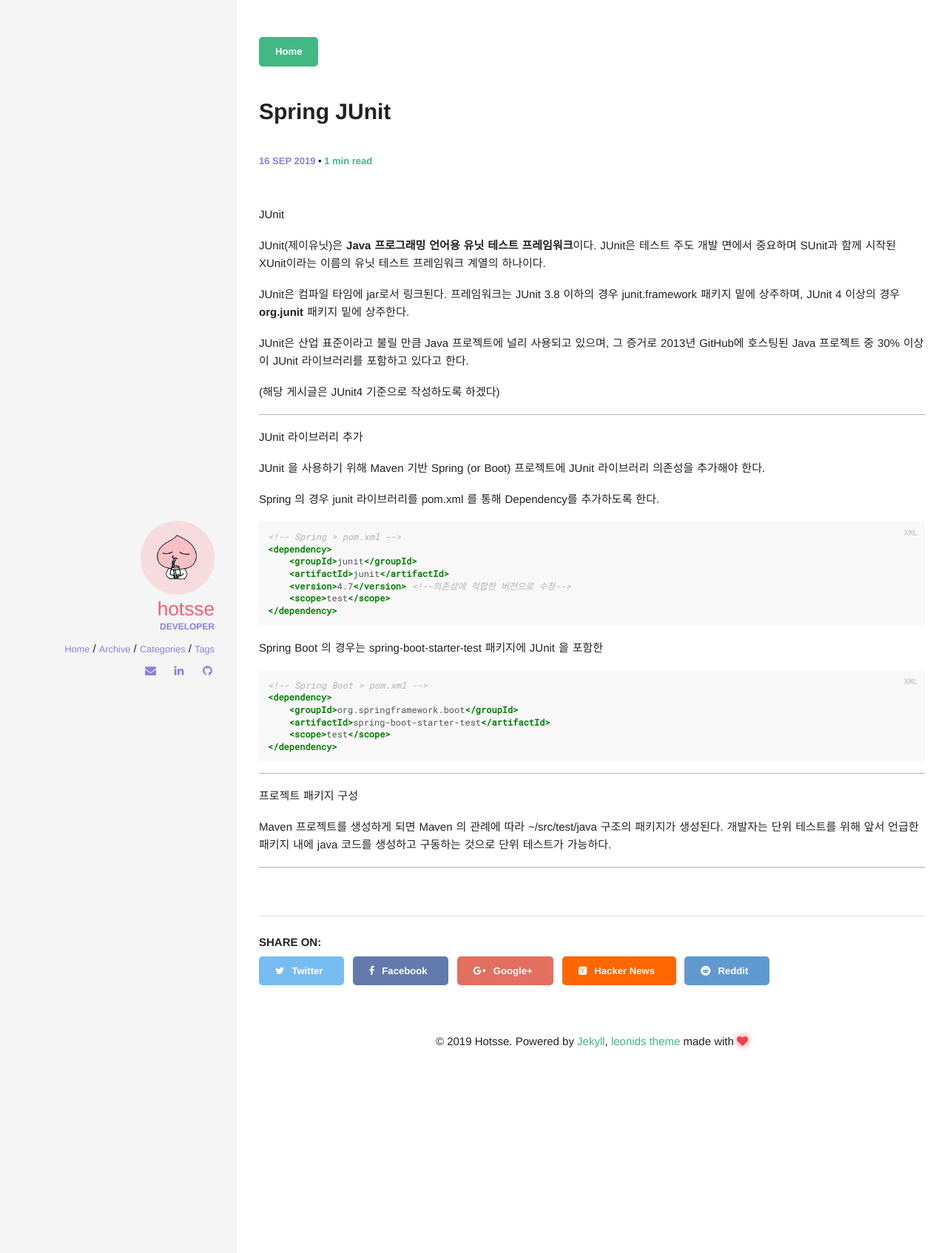
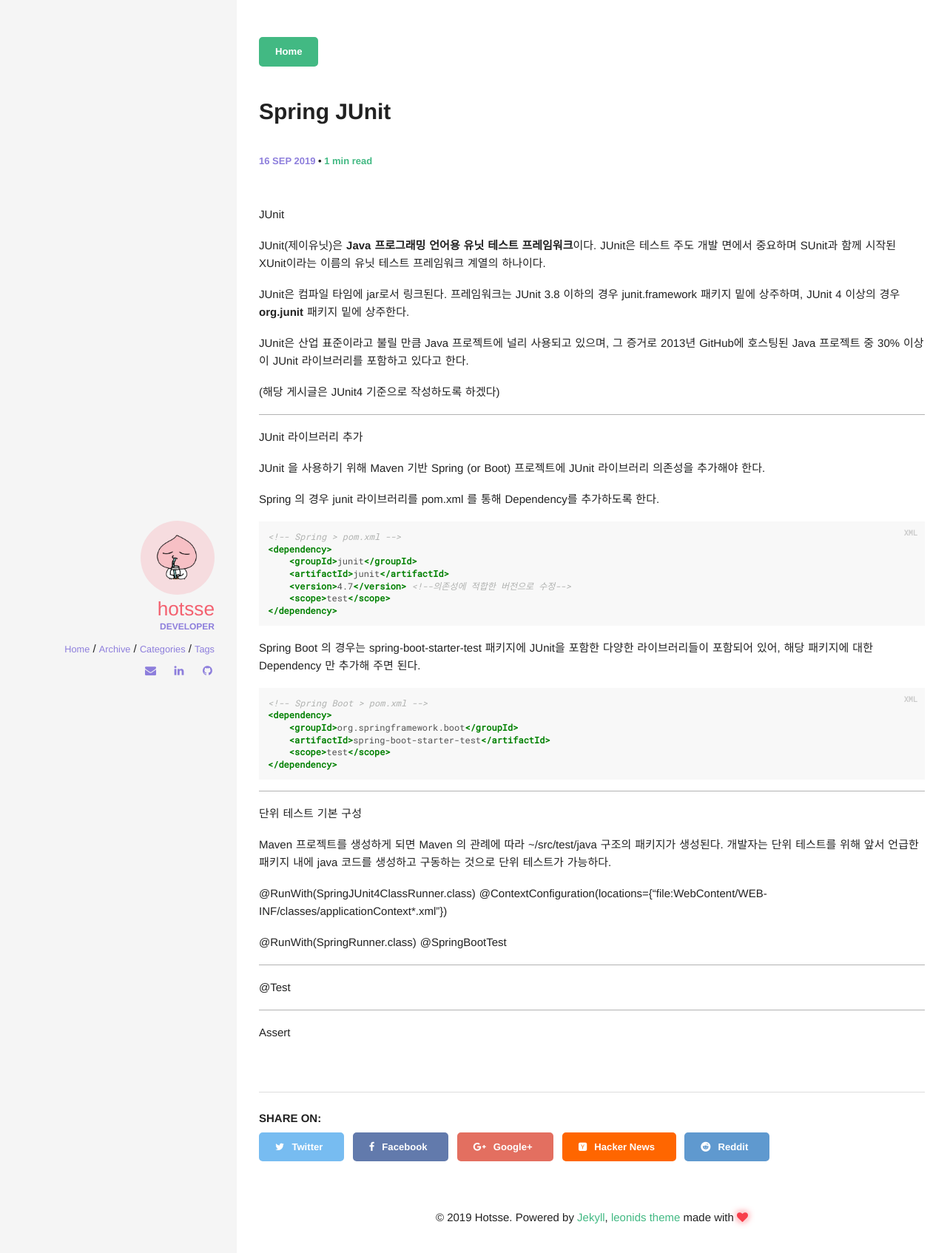
Before and after one commit to Hotsse/hotsse.github.io, a Jekyll site: the page built from _posts/2019-09-16-Spring JUnit.md, in a window 1280 px wide. Shown: the top 1694 px of the page at 74% size. Built offline with Jekyll 4.4.1, drawn with Linux system fonts in a browser that asks for light colours; comment, search, counter and statistics services are not loaded.

Commit message:
update post

```diff
--- a/_posts/2019-09-16-Spring JUnit.md
+++ b/_posts/2019-09-16-Spring JUnit.md
@@ -33,7 +33,7 @@ Spring 의 경우 junit 라이브러리를 pom.xml 를 통해 Dependency를 추
 </dependency>
 {% endhighlight %}
 
-Spring Boot 의 경우는 spring-boot-starter-test 패키지에 JUnit 을 포함한
+Spring Boot 의 경우는 spring-boot-starter-test 패키지에 JUnit을 포함한 다양한 라이브러리들이 포함되어 있어, 해당 패키지에 대한 Dependency 만 추가해 주면 된다.
 
 {% highlight xml %}
 <!-- Spring Boot > pom.xml -->
@@ -46,10 +46,20 @@ Spring Boot 의 경우는 spring-boot-starter-test 패키지에 JUnit 을 포함
 
 -------------
 
-프로젝트 패키지 구성
+단위 테스트 기본 구성
 
 Maven 프로젝트를 생성하게 되면 Maven 의 관례에 따라 ~/src/test/java 구조의 패키지가 생성된다. 개발자는 단위 테스트를 위해 앞서 언급한 패키지 내에 java 코드를 생성하고 구동하는 것으로 단위 테스트가 가능하다.
 
+@RunWith(SpringJUnit4ClassRunner.class)
+@ContextConfiguration(locations={"file:WebContent/WEB-INF/classes/applicationContext*.xml"})
 
+@RunWith(SpringRunner.class)
+@SpringBootTest
 
 -------------
+
+@Test
+
+-------------
+
+Assert
```
